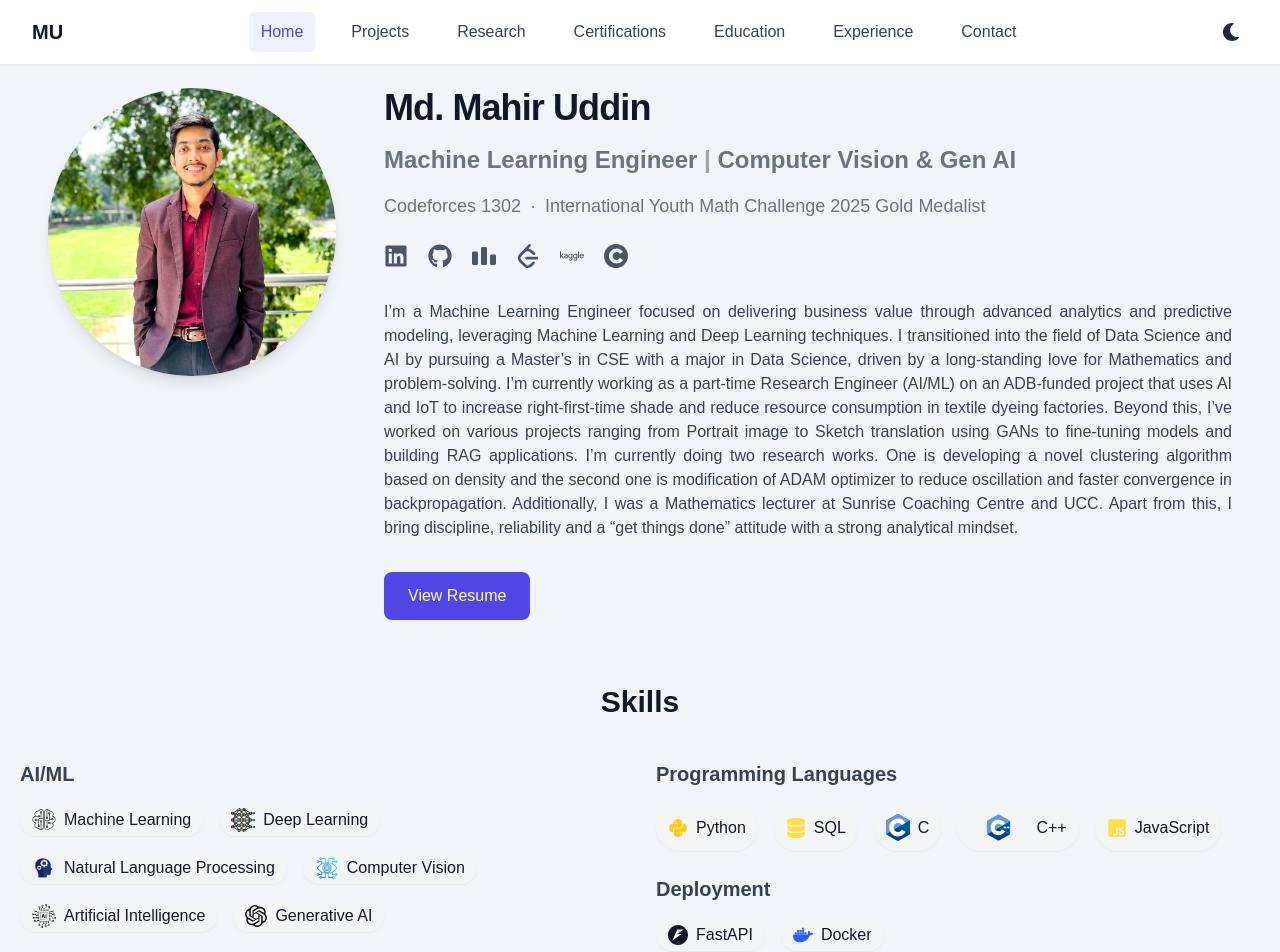
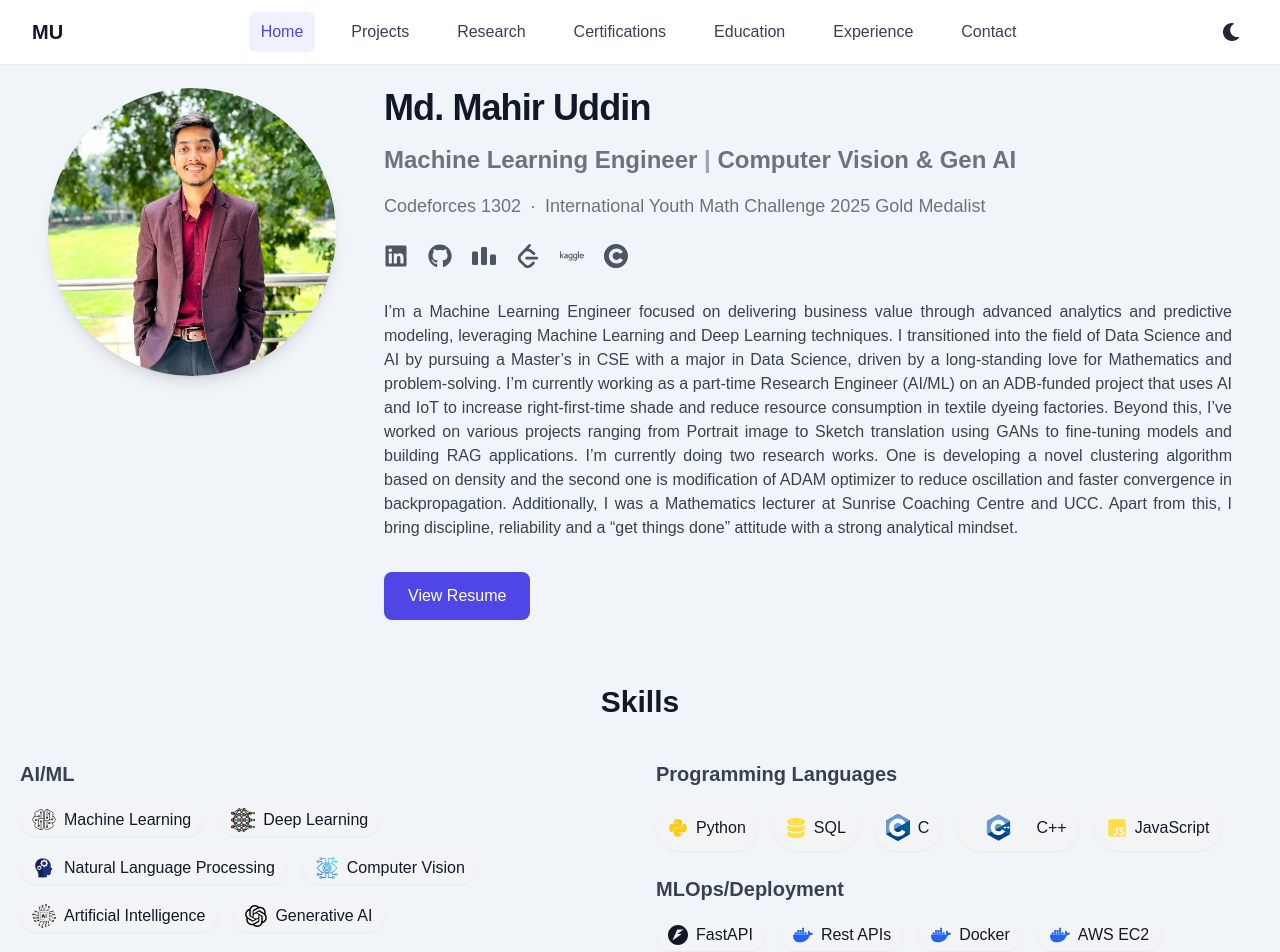
Before and after one commit to Mahir-Uddin0/portfolio_website, a Next.js app: page / in a window 1280 px wide. Shown: the top 952 px of the page. Built offline with nearby package versions, Linux system fonts and the light colour scheme.

Commit message:
updated skills section

```diff
--- a/components/Skills.js
+++ b/components/Skills.js
@@ -36,10 +36,12 @@ export default function Skills() {
             {/* <span className="flex items-center gap-2 bg-gray-100 dark:bg-gray-800 text-gray-900 dark:text-gray-200 px-3 py-1 rounded-full shadow-sm hover:bg-gray-200 dark:hover:bg-gray-700 transition"><FaCss3Alt className="text-blue-500 text-xl" /> CSS</span> */}
           </div>
           <div className="mt-6">
-          <h3 className="text-xl font-semibold text-gray-700 dark:text-gray-300 mb-4">Deployment</h3>
+          <h3 className="text-xl font-semibold text-gray-700 dark:text-gray-300 mb-4">MLOps/Deployment</h3>
           <div className="flex flex-wrap gap-4">
             <span className="flex items-center gap-2 bg-gray-100 dark:bg-gray-800 text-gray-900 dark:text-gray-200 px-3 py-1 rounded-full shadow-sm hover:bg-gray-200 dark:hover:bg-gray-700 transition"><SiFastapi className="text-xl" /> FastAPI</span>
+            <span className="flex items-center gap-2 bg-gray-100 dark:bg-gray-800 text-gray-900 dark:text-gray-200 px-3 py-1 rounded-full shadow-sm hover:bg-gray-200 dark:hover:bg-gray-700 transition"><SiDocker className="text-blue-600 text-xl" /> Rest APIs</span>
             <span className="flex items-center gap-2 bg-gray-100 dark:bg-gray-800 text-gray-900 dark:text-gray-200 px-3 py-1 rounded-full shadow-sm hover:bg-gray-200 dark:hover:bg-gray-700 transition"><SiDocker className="text-blue-600 text-xl" /> Docker</span>
+            <span className="flex items-center gap-2 bg-gray-100 dark:bg-gray-800 text-gray-900 dark:text-gray-200 px-3 py-1 rounded-full shadow-sm hover:bg-gray-200 dark:hover:bg-gray-700 transition"><SiDocker className="text-blue-600 text-xl" /> AWS EC2</span>
           </div>
           </div>
         </div>
```
